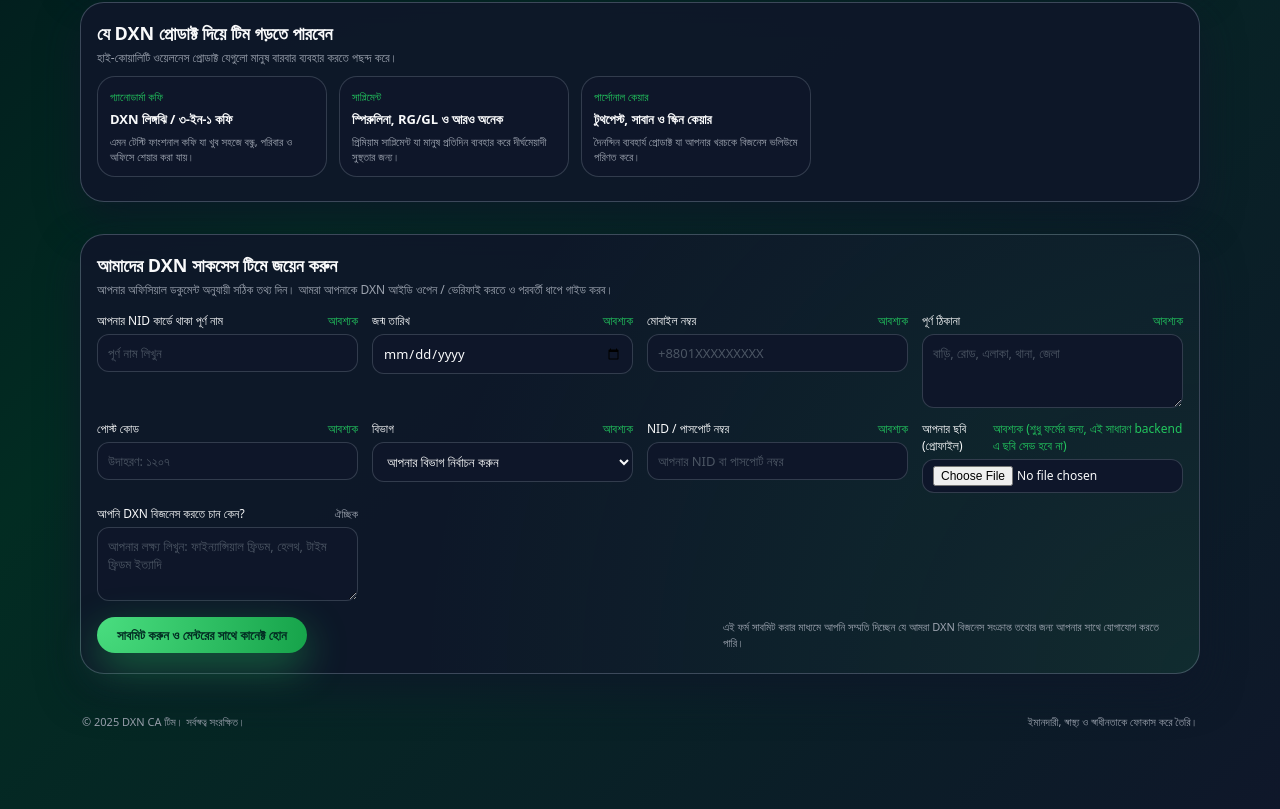
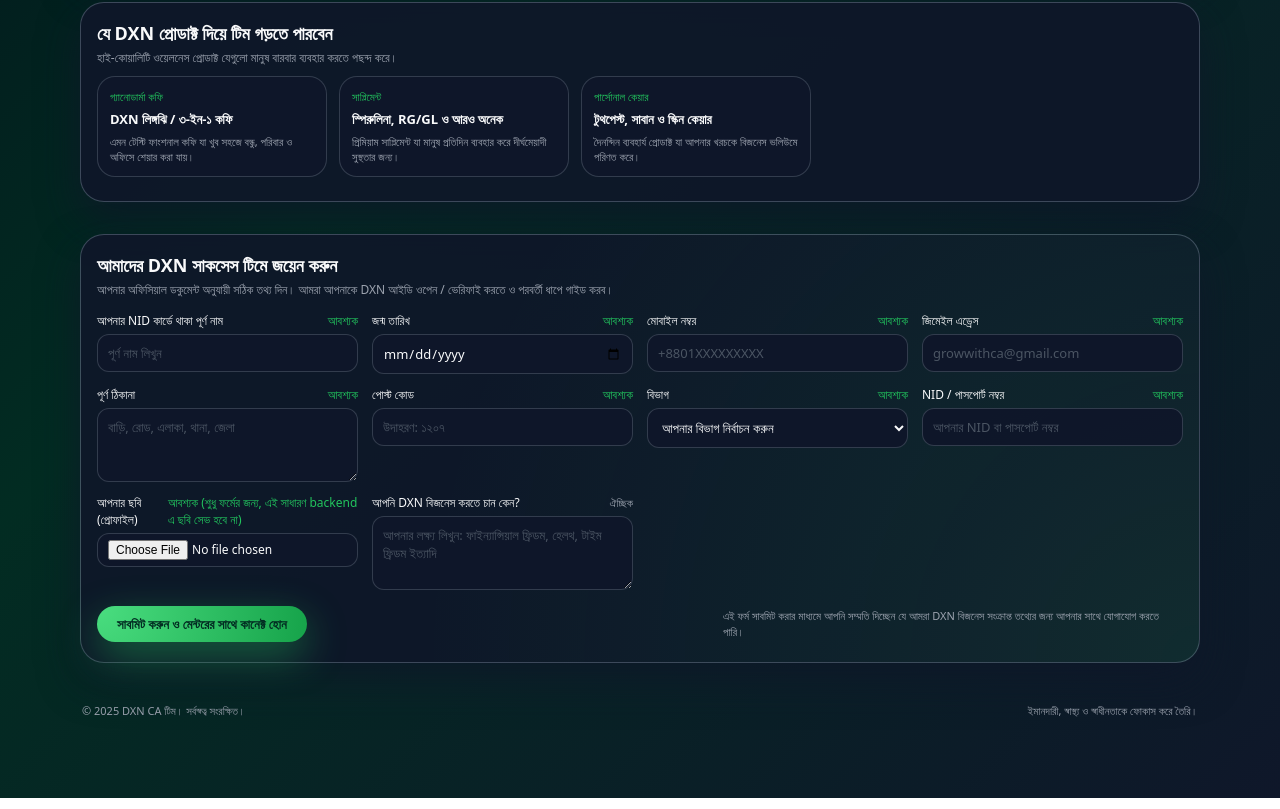
Before and after one commit to AHAnike/dxn-landing, a plain HTML site: page index.html in a window 1280 px wide. Shown: the part 1035-1844 px from the top of the page. Drawn offline with Linux system fonts and the light colour scheme.

Commit message:
update email

```diff
--- a/index.html
+++ b/index.html
@@ -952,7 +952,18 @@
             required
           />
         </div>
-
+        <div class="field-group">
+            <div class="field-label">
+              <span>জিমেইল এড্রেস </span>
+              <span class="required">আবশ্যক</span>
+            </div>
+            <input
+              type="email"
+              name="Gmail"
+              placeholder="growwithca@gmail.com"
+              required
+            />
+          </div>
         <div class="field-group">
           <div class="field-label">
             <span>পূর্ণ ঠিকানা</span>
@@ -1079,7 +1090,7 @@
     const statusError = document.getElementById("statusError");
 
     // এখানে Apps Script Web App URL বসাতে হবে
-    const FORM_ENDPOINT = "https://script.google.com/macros/s/AKfycbyUMT9shwTMWJi2jUMJuuqSr4hgI1MDy_2yr0qYNS2irWGPowDpoRfqLLv1zMVECZvCxw/exec";
+    const FORM_ENDPOINT = "https://script.google.com/macros/s/AKfycbwBDTdMBCh4Tp2mfaSq-nFc9GsxAwqCT7hz_yPrQXuEVgEPLQvesJ8KG0uxcTHRASzbAg/exechttps://script.google.com/macros/s/AKfycbwBDTdMBCh4Tp2mfaSq-nFc9GsxAwqCT7hz_yPrQXuEVgEPLQvesJ8KG0uxcTHRASzbAg/exec";
 
     joinForm.addEventListener("submit", async function (e) {
       e.preventDefault();
```
